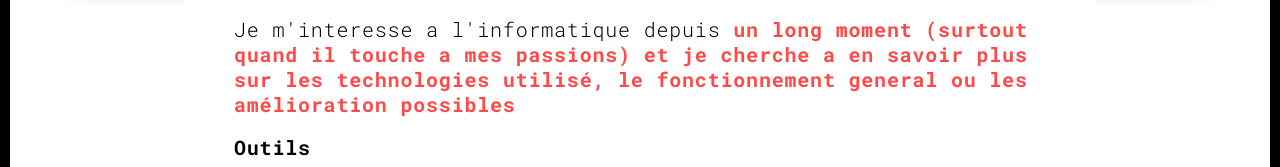
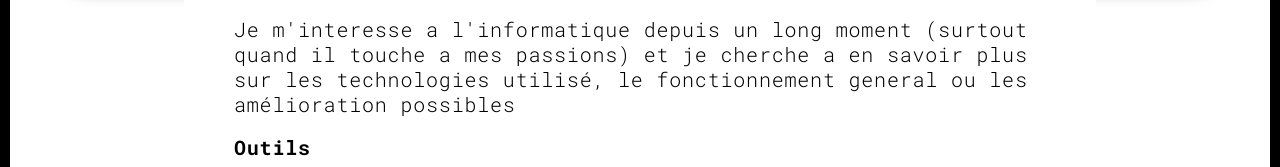
Before and after one commit to Matis-s-se/Matis-s-se.github.io, a plain HTML site: page veilleTechno.html in a window 1280 px wide. Shown: the part 474-641 px from the top of the page. Drawn offline with nearby package versions, Linux system fonts and the light colour scheme; a script that the page names is missing.

Commit message:
Finition

```diff
--- a/css/style.css
+++ b/css/style.css
@@ -140,7 +140,3 @@ footer ul a:link {
 nav.navbar.navbar-fixed-top.navbar-inverse {
     background-color: #1c1c1cb8;
 }
-
-strong {
-    color:#ff4949;
-}
--- a/veilleTechno.html
+++ b/veilleTechno.html
@@ -63,7 +63,7 @@
 
                         <div>
                             <h2 class="h3 ">Sujet</h2>
-                            <p>Je m'interesse a l'informatique depuis <strong>un long moment (surtout quand il touche a mes passions) et je cherche a en savoir plus sur les technologies utilisé, le fonctionnement general ou les amélioration possibles</p>
+                            <p>Je m'interesse a l'informatique depuis un long moment (surtout quand il touche a mes passions) et je cherche a en savoir plus sur les technologies utilisé, le fonctionnement general ou les amélioration possibles</p>
                         </div>
                         <div>
                             <h3 class="h3 ">Outils</h3>
@@ -143,11 +143,13 @@
                                         <span><ion-icon name="call"></ion-icon>07.82.44.37.71</span>
                                     </div>
                                 </li>
+                                <!--
                                 <li>
                                     <div class="icon_align">
                                         <a href="attente"><ion-icon name="document"></ion-icon>Mon CV</a>
                                     </div>
                                 </li>
+                                -->
                             </ul>
                         </div>
                     </div>
```
Also changed, not shown: moi.html (+2 -0 lines), projets.html (+12 -5 lines), stage.html (+2 -0 lines), assets/images/applipingimage.jpg (added).
